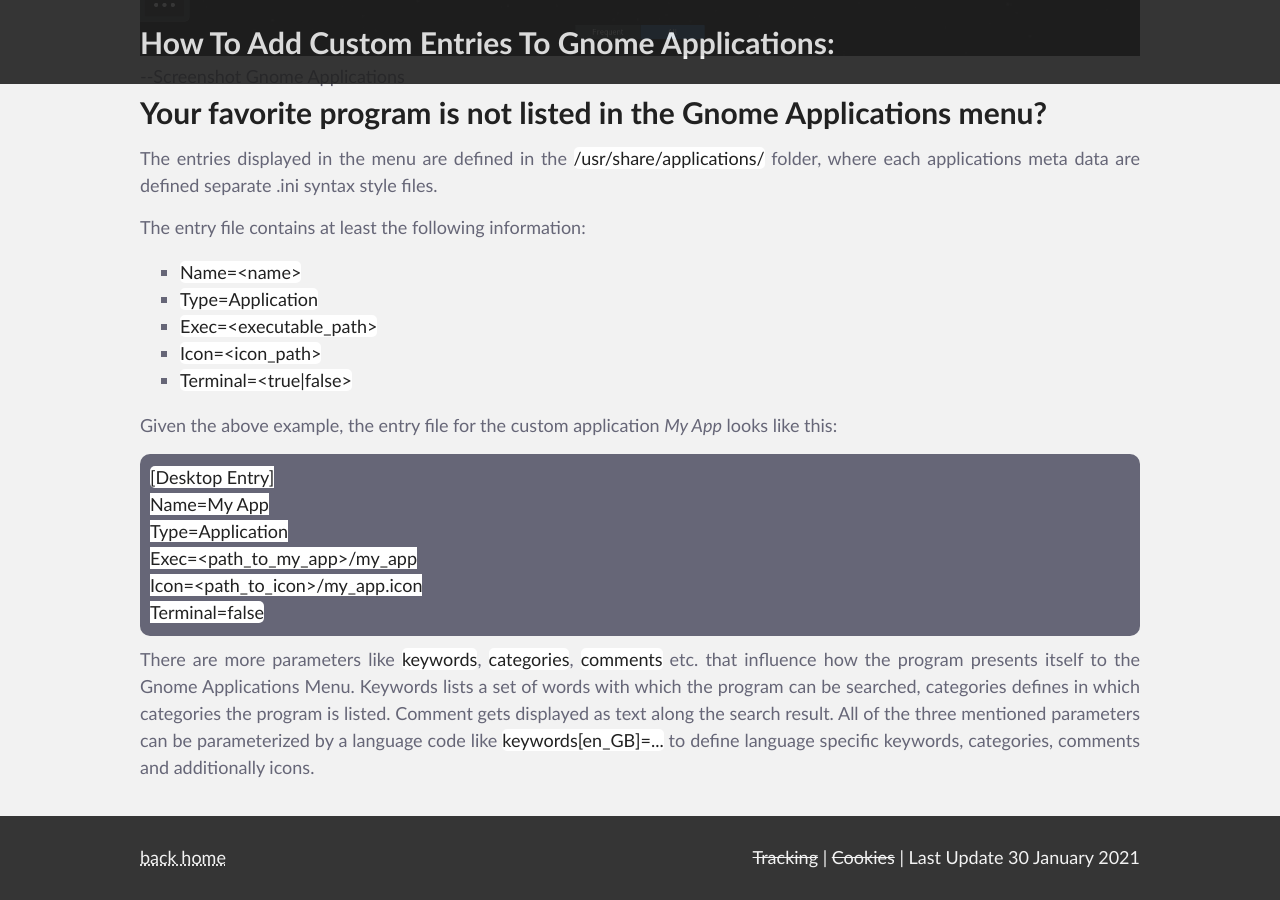
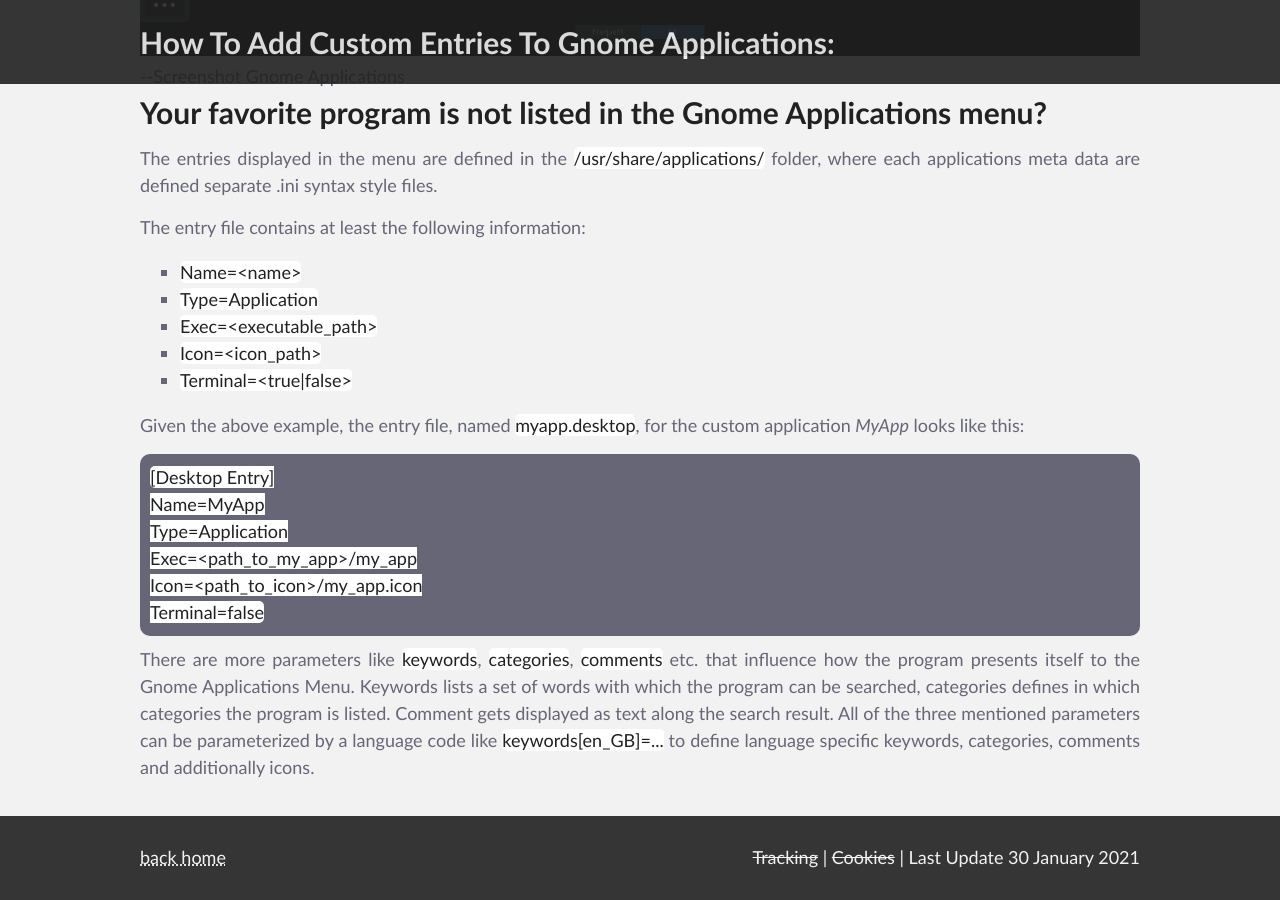
Before and after one commit to ZackDev/zackdev.github.io, a Jekyll site: the page built from _posts/2021-01-30-how-to-add-custom-entries-to-gnome-applications.md, in a window 1280 px wide and 900 px high, scrolled down 611 px. Built offline with Jekyll 4.4.1, drawn with Linux system fonts in a browser that asks for light colours.

Commit message:
updated content, added application entry filename

````diff
--- a/_posts/2021-01-30-how-to-add-custom-entries-to-gnome-applications.md
+++ b/_posts/2021-01-30-how-to-add-custom-entries-to-gnome-applications.md
@@ -17,11 +17,11 @@
 - `Icon=<icon_path>`
 - `Terminal=<true|false>`
 
-Given the above example, the entry file for the custom application *My App* looks like this:
+Given the above example, the entry file, named `myapp.desktop`, for the custom application *MyApp* looks like this:
 
 ```
 [Desktop Entry]
-Name=My App
+Name=MyApp
 Type=Application
 Exec=<path_to_my_app>/my_app
 Icon=<path_to_icon>/my_app.icon
````
